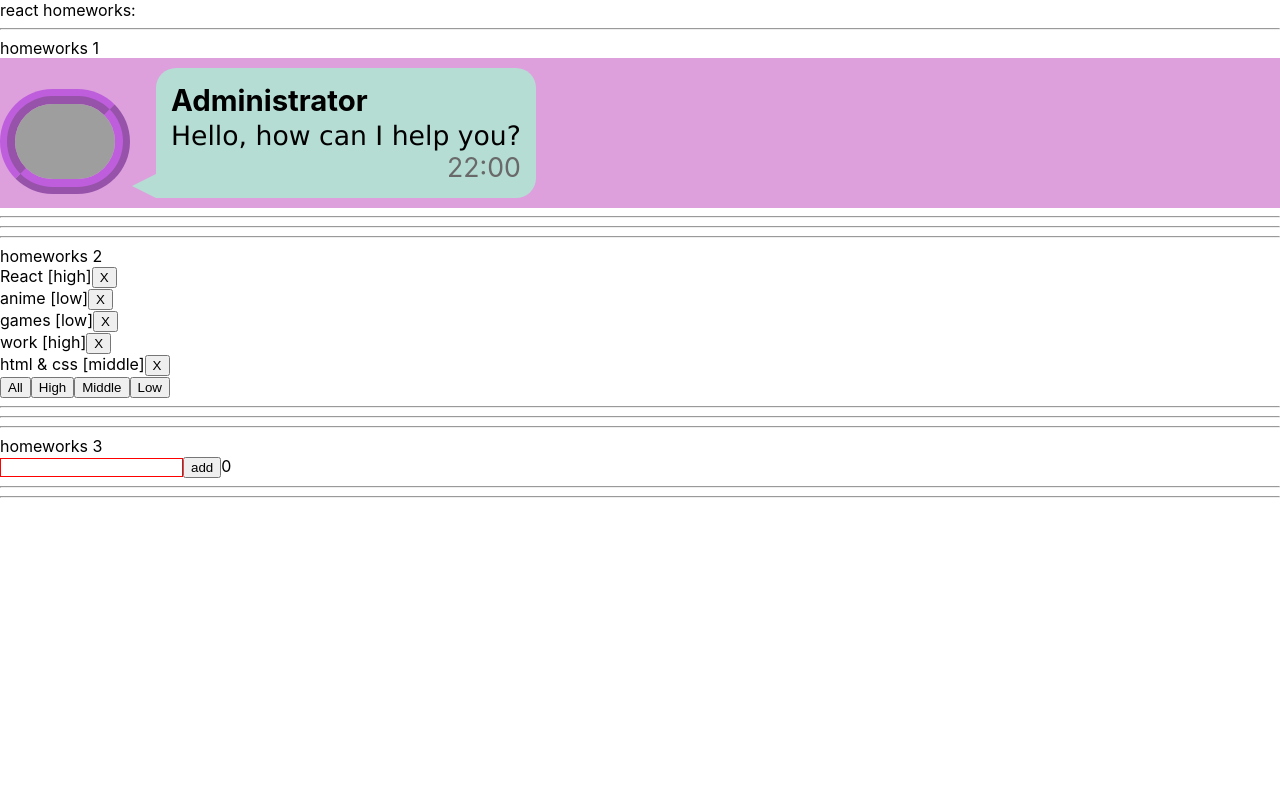
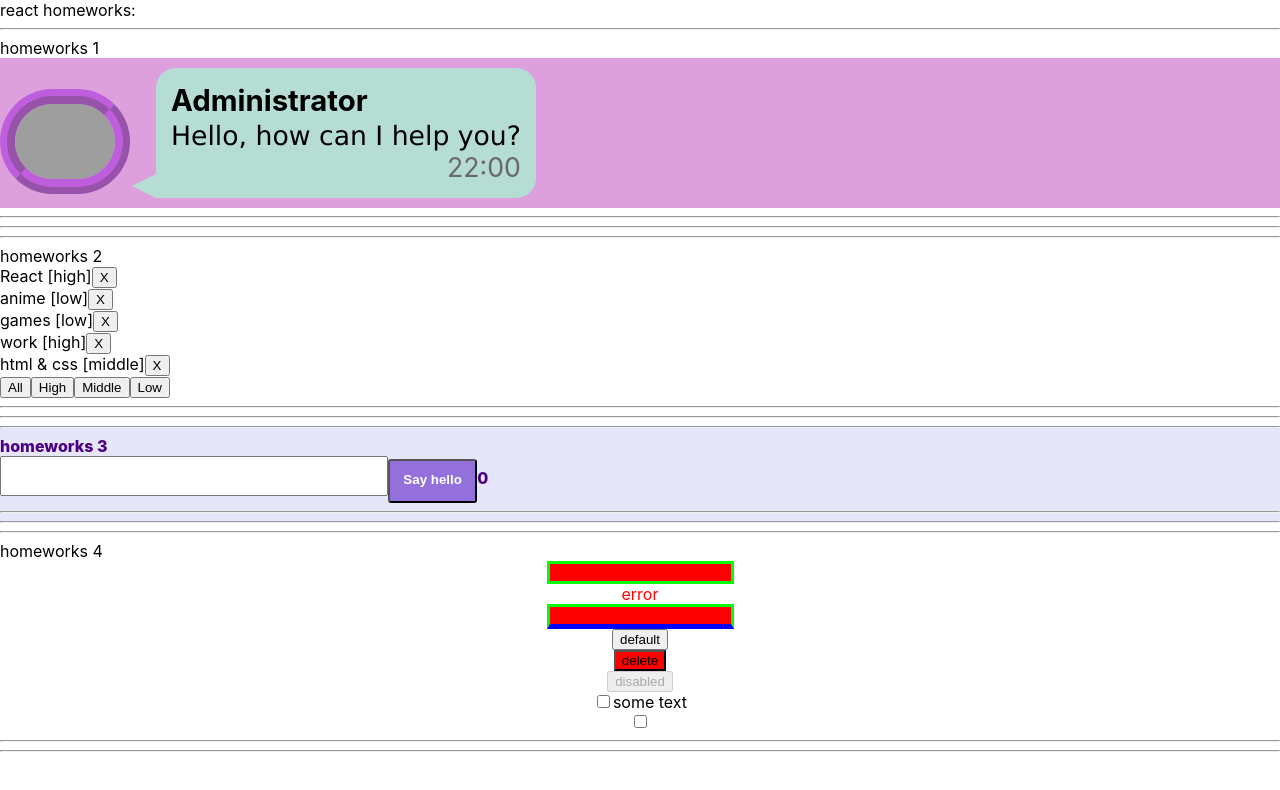
Before and after one commit to Diana-ctrl/HomeWork-first-part, a React (Create React App) app: page / in a window 1280 px wide. Shown: the top 790 px of the page. Built offline with nearby package versions, Linux system fonts and the light colour scheme; grey boxes are pictures that could not be loaded.

Commit message:
third homework

```diff
--- a/src/p1-main/m1-ui/u1-app/App.tsx
+++ b/src/p1-main/m1-ui/u1-app/App.tsx
@@ -3,6 +3,7 @@ import s from './App.module.css';
 import HW1 from '../../../p2-homeworks/h1/HW1';
 import HW2 from '../../../p2-homeworks/h2/HW2';
 import HW3 from '../../../p2-homeworks/h3/HW3';
+import HW4 from '../../../p2-homeworks/h4/HW4';
 
 function App() {
     return (
@@ -11,7 +12,7 @@ function App() {
             <HW1/>
             <HW2/>
             <HW3/>
-            {/*<HW4/>*/}
+            <HW4/>
             {/*<HW5/>*/}
 
         </div>
--- a/src/p2-homeworks/h2/Affair.tsx
+++ b/src/p2-homeworks/h2/Affair.tsx
@@ -1,18 +1,18 @@
 import React from 'react';
-import {AffairType} from './HW2';
+import { AffairType } from './HW2';
 
 type AffairPropsType = {
     // key не нужно типизировать
     affair: AffairType
-    deleteAffairCallback: (_id: number) =>  void
+    deleteAffairCallback: (_id: number) => void
 }
 
 function Affair(props: AffairPropsType) {
-    const deleteCallback = () => {props.deleteAffairCallback(props.affair._id)}
+    const deleteCallback = () => { props.deleteAffairCallback(props.affair._id) }
 
     return (
         <div>
-            {props.affair.name + ' ' + '[' + props.affair.priority +']'}
+            {`${props.affair.name} [${props.affair.priority}]`}
             <button onClick={deleteCallback}>X</button>
         </div>
     )
--- a/src/p2-homeworks/h3/Greeting.module.css
+++ b/src/p2-homeworks/h3/Greeting.module.css
@@ -1,7 +1,38 @@
-.someClass {
-
+.error {
+    border: 4px solid #c71585;
 }
-
-.error {
-    border: 1px solid red;
+.errorMessage {
+    color: #c71585;
+    font-weight: 800;
+    text-decoration: none;
+    padding: 0.8em;
 }
+.wrapper > input {
+    font-family: Geneva, Arial, sans-serif;
+    color: #9370db;
+    font-size: 30px;
+    font-family: monospace;
+    line-height: 30px;
+}
+.button7 {
+    font-weight: 800;
+    color: white;
+    text-decoration: none;
+    padding: 0.8em 1em calc(0.8em + 3px);
+    border-radius: 3px;
+    background: #9370db;
+    box-shadow: 0 -3px #9370db inset;
+    transition: 0.2s;
+}
+.button7:hover {
+    background: #ee82ee;
+    box-shadow: 0 3px #ee82ee inset;
+}
+.button7:active {
+    background: #7b68ee;
+    box-shadow: 0 3px #7b68ee inset;
+}
+.animated {
+    transition-property: background-color;
+    transition-duration: 3s;
+}
--- a/src/p2-homeworks/h3/Greeting.tsx
+++ b/src/p2-homeworks/h3/Greeting.tsx
@@ -1,28 +1,27 @@
-import React from 'react'
-import s from './Greeting.module.css'
+import React, {ChangeEvent} from "react";
+import s from "./Greeting.module.css";
 
 type GreetingPropsType = {
-    name: any // need to fix any
-    setNameCallback: any // need to fix any
-    addUser: any // need to fix any
-    error: any // need to fix any
-    totalUsers: any // need to fix any
-}
+    name: string;
+    setNameCallback: (e: ChangeEvent<HTMLInputElement>) => void;
+    addUser: () => void;
+    error: string;
+    totalUsers: number;
+};
 
-// презентационная компонента (для верстальщика)
 const Greeting: React.FC<GreetingPropsType> = (
-    {name, setNameCallback, addUser, error, totalUsers} // деструктуризация пропсов
+    { name, setNameCallback, addUser, error, totalUsers }
 ) => {
-    const inputClass = s.error // need to fix with (?:)
-
+    const inputClass = error ? s.error : "";
     return (
-        <div>
-            <input value={name} onChange={setNameCallback} className={inputClass}/>
-            <span>{error}</span>
-            <button onClick={addUser}>add</button>
+        <div className={s.wrapper}>
+            <input value={name} onChange={setNameCallback} className={inputClass} />
+            {error && <span className={s.errorMessage}>{error}</span>}
+            <button onClick={addUser} className={s.button7}>
+                Say hello
+            </button>
             <span>{totalUsers}</span>
         </div>
-    )
-}
-
-export default Greeting
+    );
+};
+export default Greeting;
--- a/src/p2-homeworks/h3/GreetingContainer.tsx
+++ b/src/p2-homeworks/h3/GreetingContainer.tsx
@@ -1,38 +1,44 @@
-import React, {useState} from 'react'
-import Greeting from './Greeting'
+import React, { ChangeEvent, useState } from "react";
+import Greeting from "./Greeting";
+import { UserType } from "./HW3";
 
 type GreetingContainerPropsType = {
-    users: any // need to fix any
-    addUserCallback: any // need to fix any
-}
-
+    users: Array<UserType>;
+    addUserCallback: (name: string) => void;
+};
 // более простой и понятный для новичков
 // function GreetingContainer(props: GreetingPropsType) {
-
 // более современный и удобный для про :)
 // уровень локальной логики
-const GreetingContainer: React.FC<GreetingContainerPropsType> = ({users, addUserCallback}) => { // деструктуризация пропсов
-    const [name, setName] = useState<any>('') // need to fix any
-    const [error, setError] = useState<any>('') // need to fix any
-
-    const setNameCallback = (e: any) => { // need to fix any
-        setName('') // need to fix
-    }
+const GreetingContainer: React.FC<GreetingContainerPropsType> = ({
+    users,
+    addUserCallback
+}) => {
+    // деструктуризация пропсов
+    const [name, setName] = useState<string>("");
+    const [error, setError] = useState<string>("");
+    const setNameCallback = (e: ChangeEvent<HTMLInputElement>) => {
+        setName(e.target.value);
+        setError("");
+    };
     const addUser = () => {
-        alert(`Hello  !`) // need to fix
-    }
-
-    const totalUsers = 0 // need to fix
-
+        if (name.trim().length > 0) {
+            alert(`Hello ${name}!`);
+            addUserCallback(name);
+            setName("");
+        } else {
+            setError("The string must contain the name");
+            setName("");
+        }
+    };
+    const totalUsers = users.length;
     return (
         <Greeting
             name={name}
             setNameCallback={setNameCallback}
             addUser={addUser}
             error={error}
-            totalUsers={totalUsers}
-        />
-    )
-}
-
-export default GreetingContainer
+            totalUsers={totalUsers} />
+    );
+};
+export default GreetingContainer;
--- a/src/p2-homeworks/h3/HW3.tsx
+++ b/src/p2-homeworks/h3/HW3.tsx
@@ -1,35 +1,34 @@
-import React, {useState} from 'react'
-import GreetingContainer from './GreetingContainer'
-import {v1} from 'uuid';
-
+import React, { useState } from "react";
+import GreetingContainer from "./GreetingContainer";
+import { v1 } from "uuid";
 // types
 export type UserType = {
-    _id: string
-    name: string
-}
-
+    _id: string;
+    name: string;
+};
 // уровень работы с глобальными данными
 function HW3() {
-    const [users, setUsers] = useState<any>([]) // need to fix any
-
-    const addUserCallback = (name: any) => { // need to fix any
-        setUsers([]) // need to fix
-    }
-
+    const [users, setUsers] = useState<Array<UserType>>([]); // need to fix any
+    const addUserCallback = (name: string) => {
+        // need to fix any
+        setUsers([...users, { _id: v1(), name }]); // need to fix
+    };
     return (
-        <div>
-            <hr/>
-            homeworks 3
-
-            {/*should work (должно работать)*/}
-            <GreetingContainer users={users} addUserCallback={addUserCallback}/>
-
-            <hr/>
+        <div
+            style={{
+                backgroundColor: "#E6E6FA",
+                fontWeight: 800,
+                color: "#4B0082",
+                textDecoration: "none"
+            }}>
+            <hr />
+      homeworks 3
+            <GreetingContainer users={users} addUserCallback={addUserCallback} />
+            <hr />
             {/*для личного творчества, могу проверить*/}
             {/*<AlternativeGreeting/>*/}
-            <hr/>
+            <hr />
         </div>
-    )
+    );
 }
-
-export default HW3
+export default HW3;
--- a/src/p2-homeworks/h4/common/c1-SuperInputText/SuperInputText.tsx
+++ b/src/p2-homeworks/h4/common/c1-SuperInputText/SuperInputText.tsx
@@ -39,7 +39,7 @@ const SuperInputText: React.FC<SuperInputTextPropsType> = (
     }
 
     const finalSpanClassName = `${s.error} ${spanClassName ? spanClassName : ''}`
-    const finalInputClassName = `${s.errorInput} ${className}` // need to fix with (?:) and s.superInput
+    const finalInputClassName = `${error} ? ${s.errorInput} : ${className ? className : s.superInput}` // need to fix with (?:) and s.superInput
 
     return (
         <>
```
